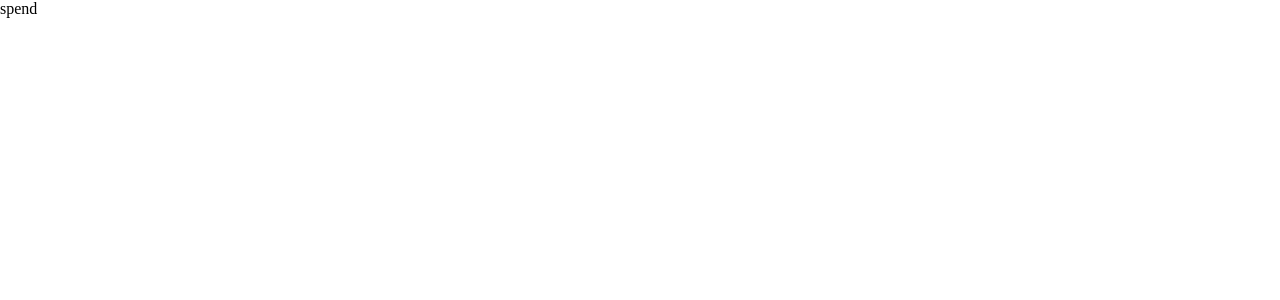
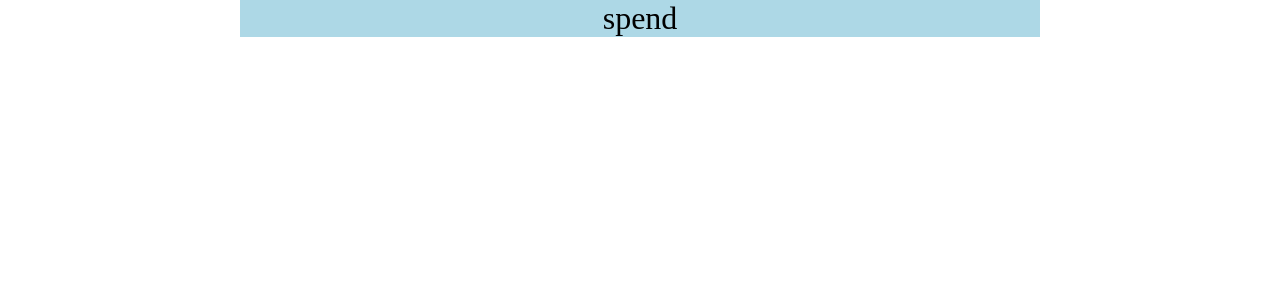
Before and after one commit to Zavista/Hangman-Project, a React (Vite) app: page / in a window 1280 px wide. Shown: the top 300 px of the page. Built offline with nearby package versions, Linux system fonts and the light colour scheme.

Commit message:
container setup

```diff
--- a/src/App.tsx
+++ b/src/App.tsx
@@ -7,11 +7,31 @@ const App = () => {
   const [wordToGuess, setWordGuess] = useState<string>("");
   const [guessLetters, setGuessedLetters] = useState<string[]>([]);
 
+  const containerStyle: React.CSSProperties = {
+    maxWidth: "800px",
+    display: "flex",
+    flexDirection: "column",
+    gap: "2rem",
+    justifyContent: "center",
+    alignItems: "center",
+    margin: "auto",
+    backgroundColor: "lightblue",
+  };
+
+  const textStyle: React.CSSProperties = {
+    fontSize: "2rem",
+    textAlign: "center",
+  };
+
   useEffect(() => {
     setWordGuess(words[Math.floor(Math.random() * words.length)]);
   }, []);
 
-  return <div>{wordToGuess}</div>;
+  return (
+    <div style={containerStyle}>
+      <div style={textStyle}>{wordToGuess}</div>
+    </div>
+  );
 };
 
 export default App;
```
